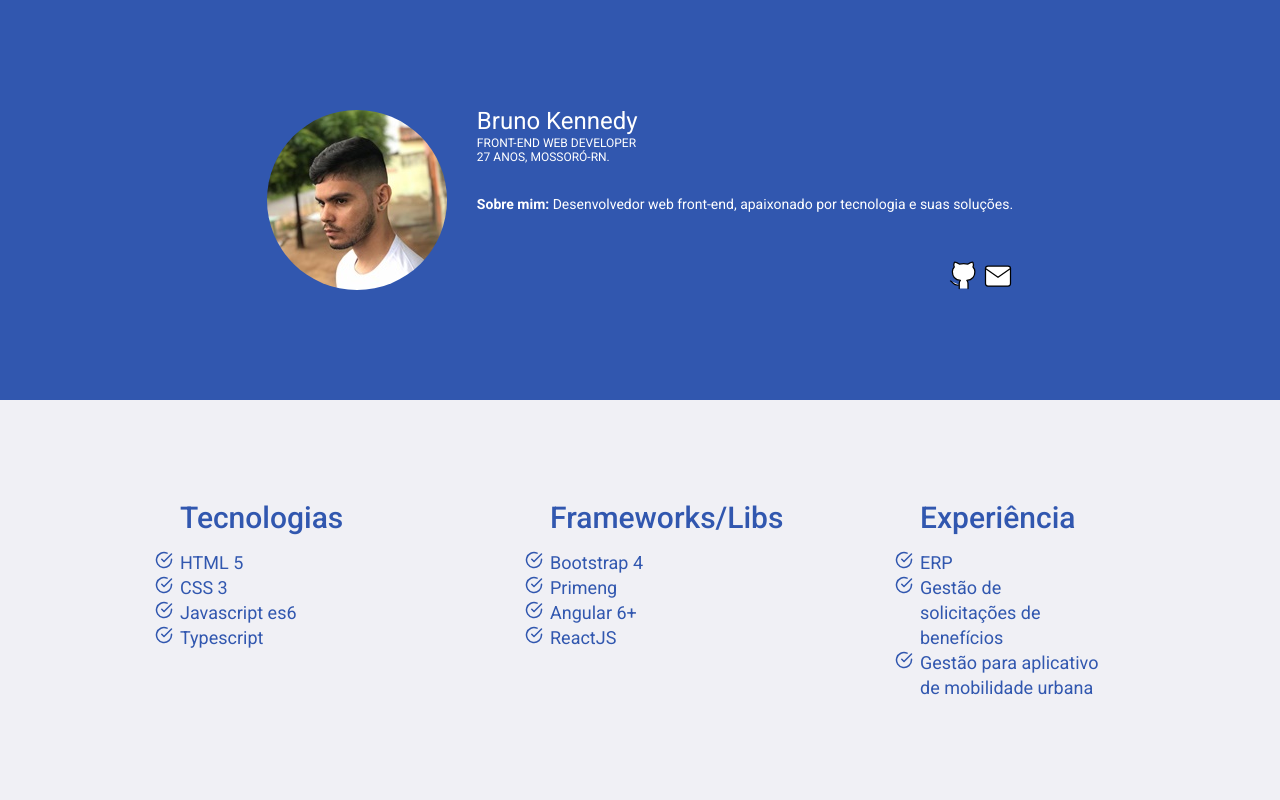
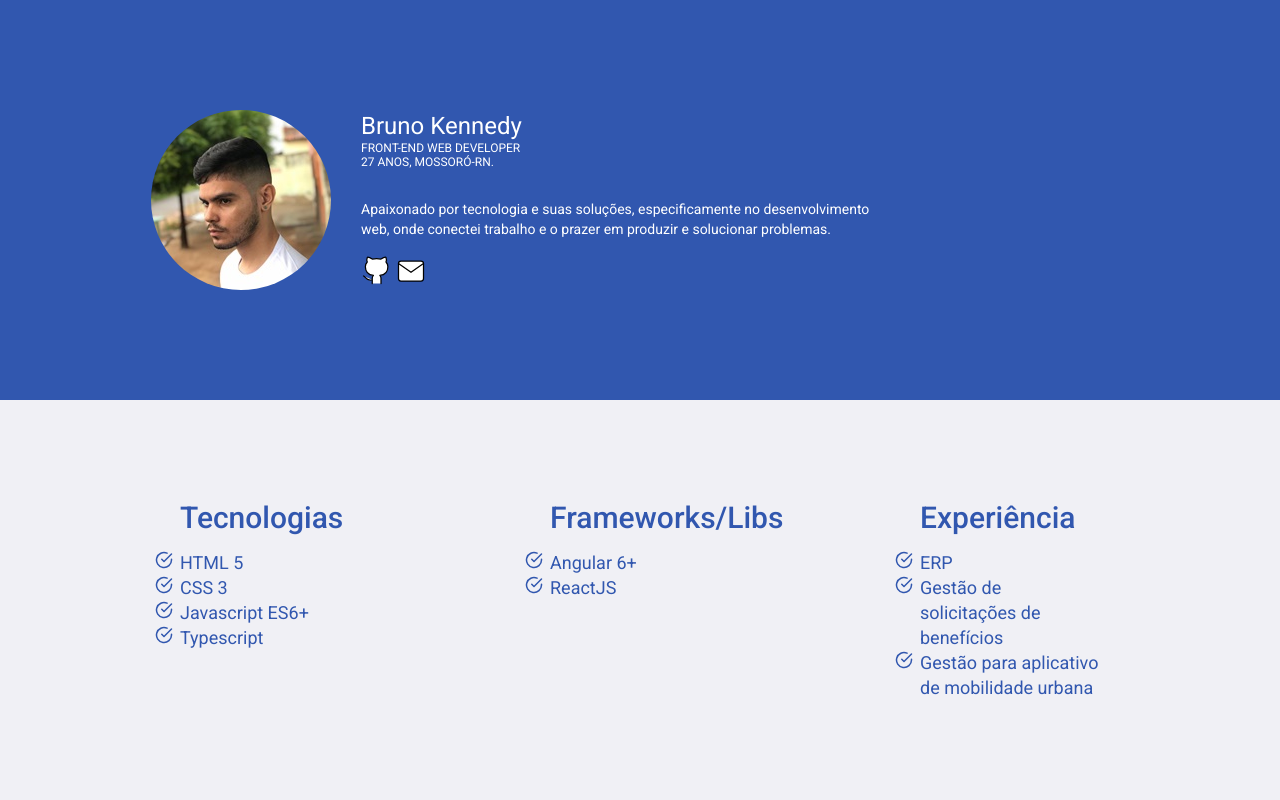
Before and after one commit to EstevamBruno/web-page, a plain HTML site: page index.html in a window 1280 px wide. Shown: the top 800 px of the page. Drawn offline with Linux system fonts and the light colour scheme.

Commit message:
Removendo o sobre mim e deixando uma descricao mais limpa

```diff
--- a/index.html
+++ b/index.html
@@ -15,9 +15,9 @@
         <span>front-end web developer</span>
         <span> 27 anos, Mossoró-RN.</span>
         <p>
-          <strong>Sobre mim:</strong>
-          Desenvolvedor web front-end, apaixonado por tecnologia e suas
-          soluções.
+          Apaixonado por tecnologia e suas soluções, especificamente no
+          desenvolvimento web, onde conectei trabalho e o prazer em produzir e
+          solucionar problemas.
         </p>
         <div class="social">
           <a href="https://github.com/EstevamBruno" target="_blank"
@@ -35,15 +35,13 @@
           <li>Tecnologias</li>
           <li>HTML 5</li>
           <li>CSS 3</li>
-          <li>Javascript es6</li>
+          <li>Javascript ES6+</li>
           <li>Typescript</li>
         </ul>
       </div>
       <div>
         <ul>
           <li>Frameworks/Libs</li>
-          <li>Bootstrap 4</li>
-          <li>Primeng</li>
           <li>Angular 6+</li>
           <li>ReactJS</li>
         </ul>
@@ -76,7 +74,7 @@
       <ul>
         <li>
           <img src="./assets/icons/phone.svg" alt="Telefone" />
-          84 9 8182-8830
+          (84) 9 8182-8830
         </li>
         <li>
           <img src="./assets/icons/mail.svg" alt="E-mail" />
--- a/styles.css
+++ b/styles.css
@@ -43,6 +43,7 @@ header div {
   flex-direction: column;
   color: #fff;
   margin-left: 30px;
+  width: 60%;
 }
 
 header div p {
@@ -56,17 +57,18 @@ header div span {
 }
 
 header div span + p {
+  width: 70%;
   font-size: 14px;
   line-height: 20px;
   margin-top: 30px;
 }
 
 header div .social {
-  height: 80px;
-
+  width: 100%;
+  height: 50px;
+  margin-left: 0;
   display: flex;
   flex-direction: row;
-  justify-content: flex-end;
   align-items: flex-end;
 }
 
@@ -255,6 +257,7 @@ footer a:hover {
   }
 
   header div {
+    width: 100%;
     margin: 0 20px;
     text-align: center;
     align-items: center;
@@ -264,6 +267,7 @@ footer a:hover {
     width: 80%;
     font-size: 18px;
     text-align: left;
+    margin-bottom: 30px;
   }
 
   header div .social {
```
